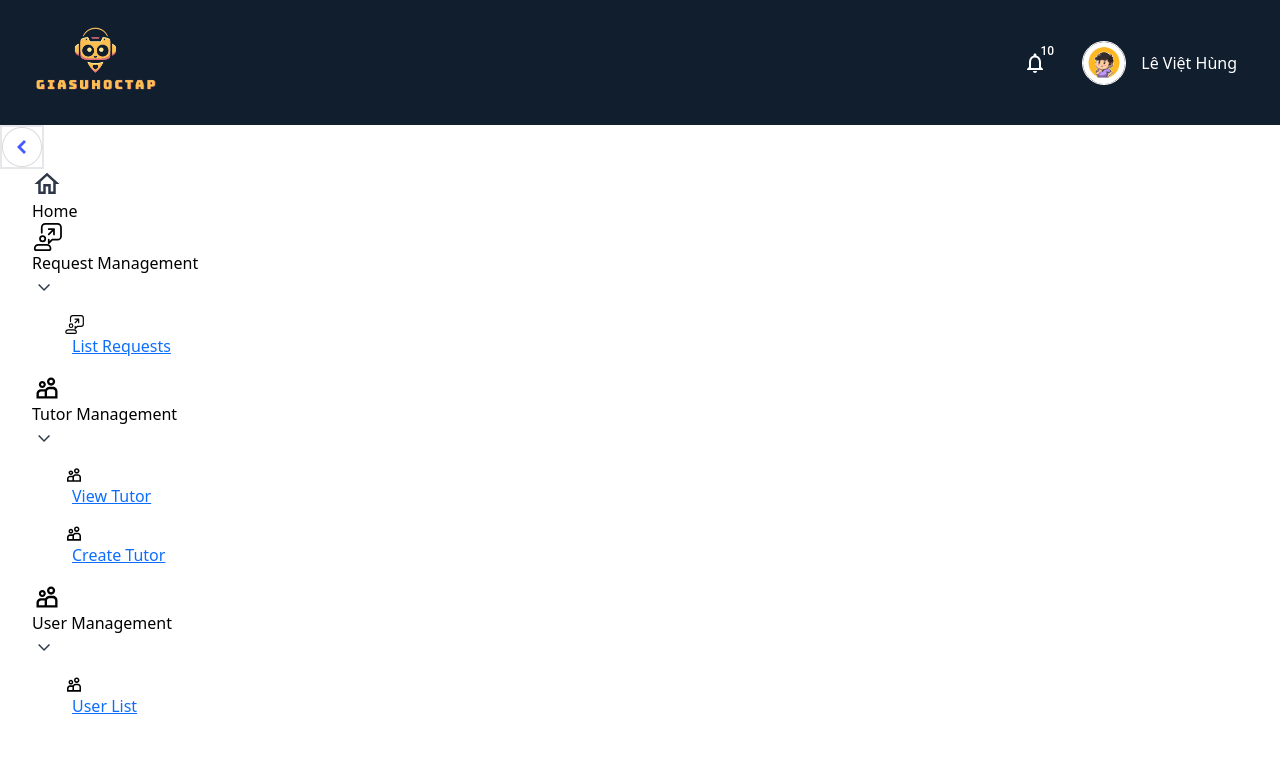
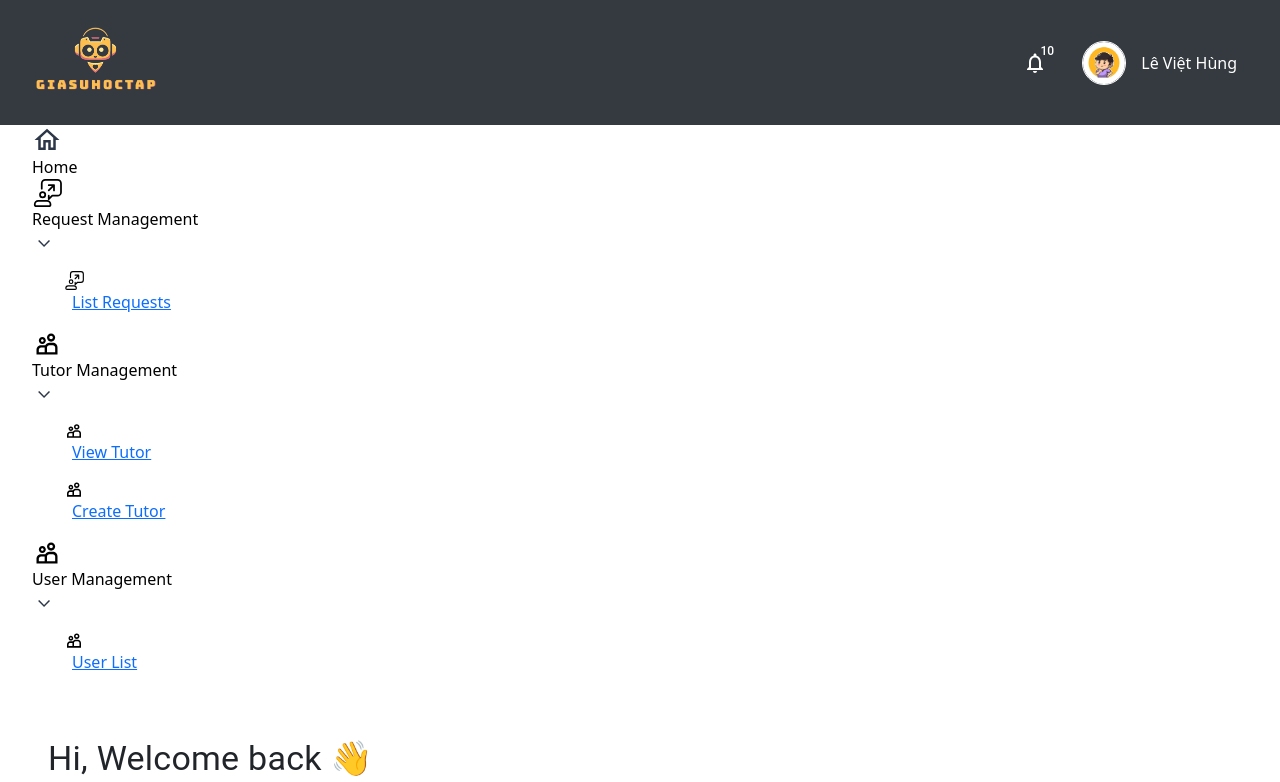
Before and after one commit to chaowei216/GiaSuHocTap, a React (Vite) app in the folder Frontend/giasuhoctap/: page /test in a window 1280 px wide. Shown: the top 782 px of the page. Built offline with nearby package versions, Linux system fonts and the light colour scheme.

Commit message:
[Fix]_Navbar_FE

```diff
--- a/Frontend/giasuhoctap/src/components/layouts/Navbar/style.module.css
+++ b/Frontend/giasuhoctap/src/components/layouts/Navbar/style.module.css
@@ -1,5 +1,5 @@
 .main {
-  background-color: #111e2e;
+  background-color: #343a40;
   color: #fff;
   display: flex;
   padding: 8px;
--- a/Frontend/giasuhoctap/src/components/layouts/Sidebar/Sidebar.jsx
+++ b/Frontend/giasuhoctap/src/components/layouts/Sidebar/Sidebar.jsx
@@ -114,14 +114,14 @@ export default function Sidebar() {
             open ? "w-72" : "w-20"
           } pt-8 relative duration-300 bg-slate-200`}
         >
-          <img
+          {/* <img
             src={logoControl}
             alt="control"
             className={`absolute cursor-pointer -right-3 top-9 w-7 border-dark-purple border-2 rounded-full ${
               !open && "rotate-180"
             }`}
             onClick={handleSidebarToggle}
-          />
+          /> */}
           {/* <div className="flex gap-x-4 items-center">
             <img
               src={chartfill}
```
